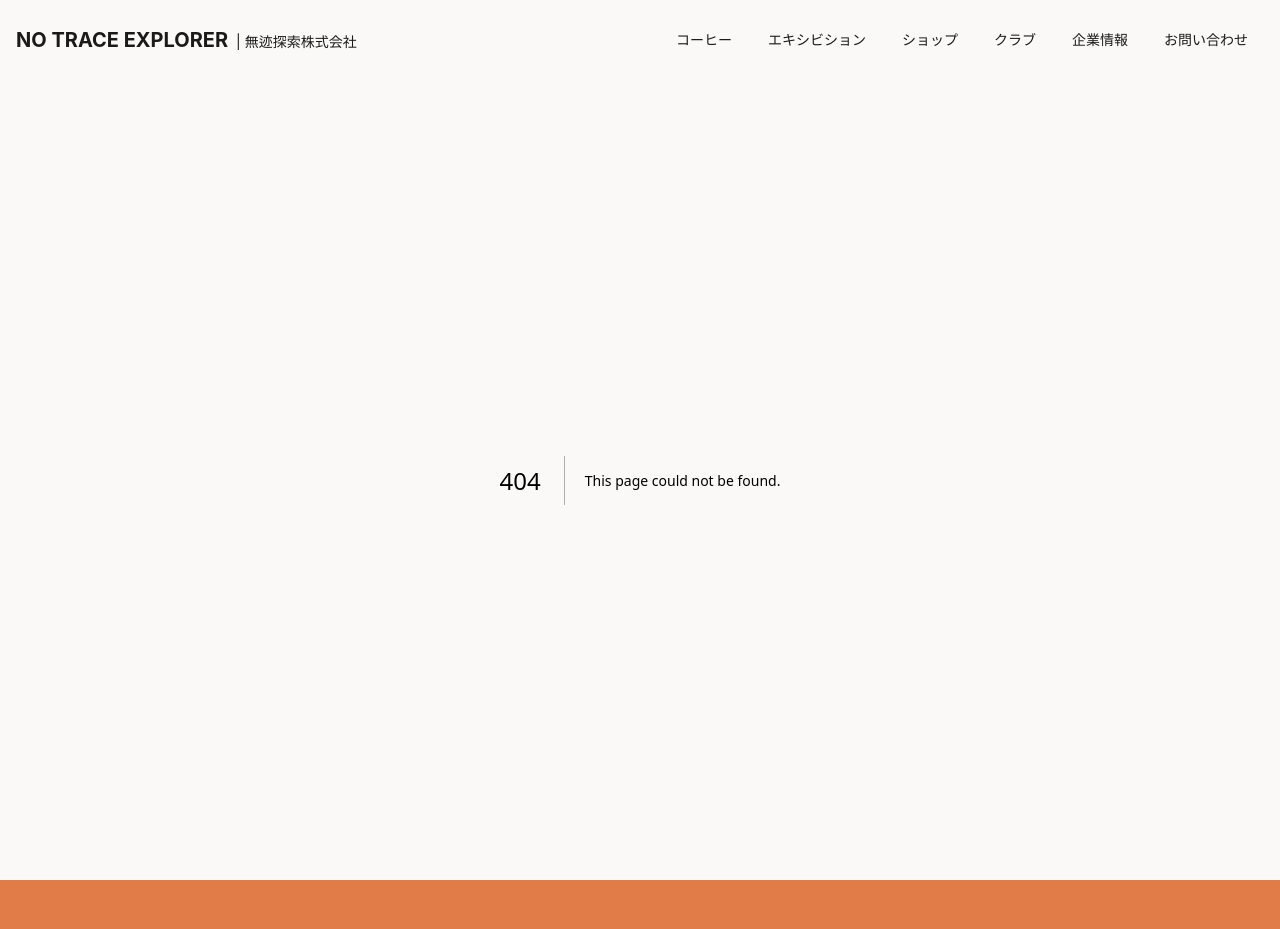
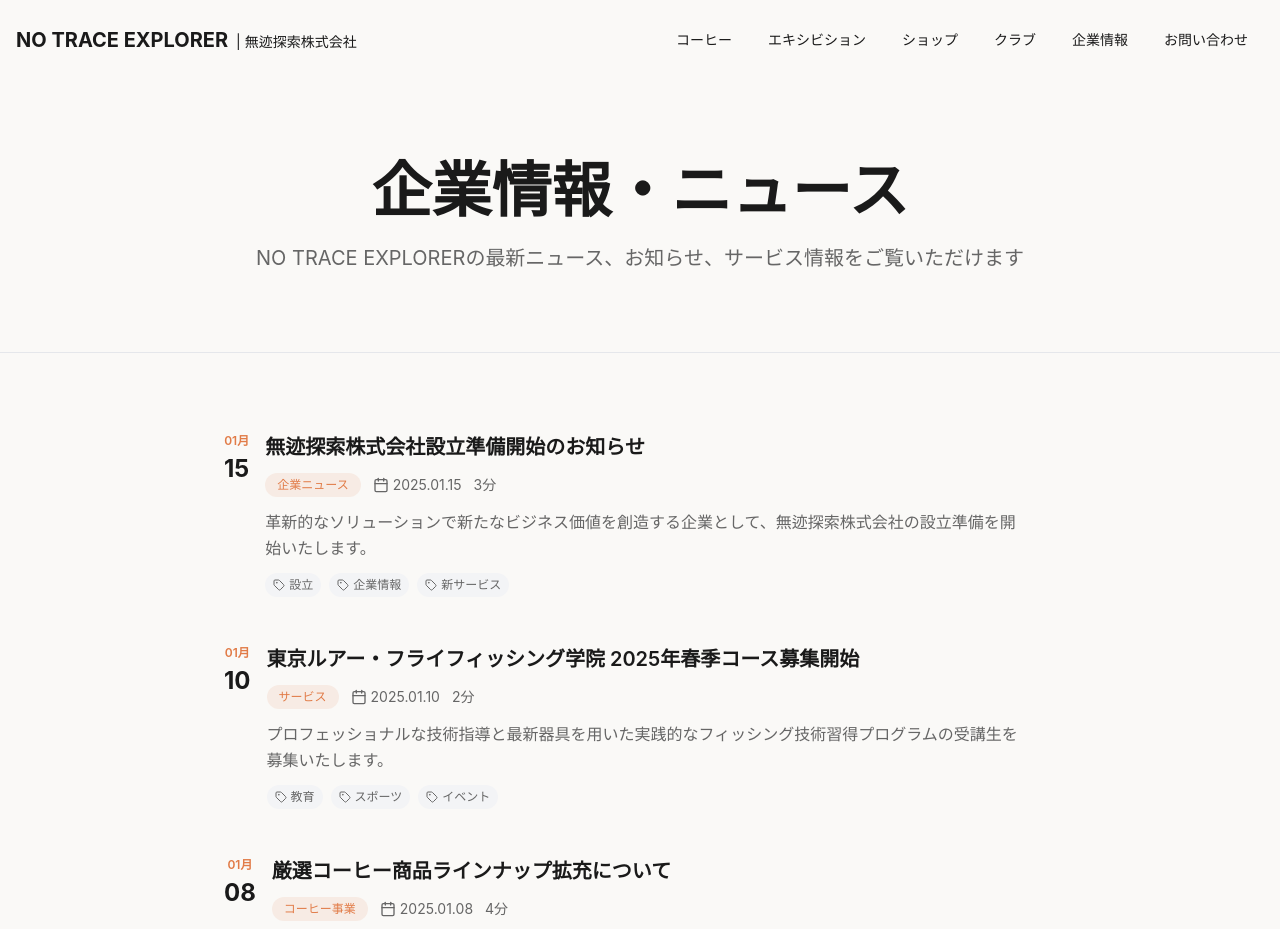
Before and after one commit to kenkakuma/notrace-nextjs, a Next.js app: page /about in a window 1280 px wide. Before the commit this address had no page. Shown: the top 929 px of the page. Built offline with nearby package versions, Linux system fonts and the light colour scheme.

Commit message:
feat: Add About page migration (AboutHeroSection, ArticlesListSection)

```diff
--- /dev/null
+++ b/app/about/page.tsx
@@ -0,0 +1,21 @@
+import { AboutHeroSection } from '@/components/AboutHeroSection'
+import { ArticlesListSection } from '@/components/ArticlesListSection'
+
+export const metadata = {
+  title: '企業情報・ニュース | ABOUT - NO TRACE EXPLORER',
+  description:
+    'NO TRACE EXPLORERの最新ニュース、お知らせ、サービス情報。企業活動の最新情報をご覧いただけます。',
+  keywords: '企業情報、ニュース、お知らせ、サービス情報',
+}
+
+export default function AboutPage() {
+  return (
+    <main className="flex flex-col min-h-screen w-full">
+      {/* About Hero Section */}
+      <AboutHeroSection />
+
+      {/* Articles List Section */}
+      <ArticlesListSection />
+    </main>
+  )
+}
--- /dev/null
+++ b/components/AboutHeroSection.tsx
@@ -0,0 +1,18 @@
+'use client'
+
+export function AboutHeroSection() {
+  return (
+    <section className="py-20 bg-bg-light border-b border-gray-200">
+      <div className="max-w-4xl mx-auto px-4 sm:px-6 lg:px-8 text-center">
+        <div className="animate-fade-in-up">
+          <h1 className="text-5xl md:text-6xl font-bold text-text-dark mb-6">
+            企業情報・ニュース
+          </h1>
+          <p className="text-xl text-text-secondary">
+            NO TRACE EXPLORERの最新ニュース、お知らせ、サービス情報をご覧いただけます
+          </p>
+        </div>
+      </div>
+    </section>
+  )
+}
--- /dev/null
+++ b/components/ArticlesListSection.tsx
@@ -0,0 +1,180 @@
+'use client'
+
+import Link from 'next/link'
+import { ArrowRight, Calendar, Tag } from 'lucide-react'
+
+interface Article {
+  id: number
+  date: string
+  title: string
+  category: string
+  excerpt: string
+  readTime: string
+  content: string
+  tags: string[]
+}
+
+const ARTICLES: Article[] = [
+  {
+    id: 1,
+    date: '2025.01.15',
+    title: '無迹探索株式会社設立準備開始のお知らせ',
+    category: '企業ニュース',
+    excerpt:
+      '革新的なソリューションで新たなビジネス価値を創造する企業として、無迹探索株式会社の設立準備を開始いたします。',
+    readTime: '3分',
+    content: `<h2>設立背景</h2>
+      <p>日本と中国を架け橋とする革新的なビジネスソリューション企業として、無迹探索株式会社の設立を準備いたします。</p>
+      <h2>事業内容</h2>
+      <p>珈琲事業、展示イベント運営、技術研究開発、会員制コミュニティの運営を中心に、高品質なサービスを提供いたします。</p>`,
+    tags: ['設立', '企業情報', '新サービス'],
+  },
+  {
+    id: 2,
+    date: '2025.01.10',
+    title: '東京ルアー・フライフィッシング学院 2025年春季コース募集開始',
+    category: 'サービス',
+    excerpt:
+      'プロフェッショナルな技術指導と最新器具を用いた実践的なフィッシング技術習得プログラムの受講生を募集いたします。',
+    readTime: '2分',
+    content: `<h2>コース概要</h2>
+      <p>東京ルアー・フライフィッシング学院では、初心者から上級者まで、各レベルに合わせた実践的な技術指導を行います。</p>
+      <h2>プログラム内容</h2>
+      <p>最新のフィッシング器具を用いた体験学習、プロガイドによる実地指導、技術認定試験などをご用意しております。</p>`,
+    tags: ['教育', 'スポーツ', 'イベント'],
+  },
+  {
+    id: 3,
+    date: '2025.01.08',
+    title: '厳選コーヒー商品ラインナップ拡充について',
+    category: 'コーヒー事業',
+    excerpt:
+      '世界各地から厳選した高品質コーヒー豆を使用した新商品を順次発表。サステナブルな調達と独自の焙煎技術で最高の品質を実現。',
+    readTime: '4分',
+    content: `<h2>新商品ラインナップ</h2>
+      <p>世界の優良農園から直接仕入れた高品質なコーヒー豆を使用した新商品シリーズを発表いたします。</p>
+      <h2>品質へのこだわり</h2>
+      <p>北京で培った焙煎技術と日本の品質基準を融合させた、唯一無二のコーヒー商品をお届けいたします。</p>`,
+    tags: ['商品', 'コーヒー', '品質'],
+  },
+  {
+    id: 4,
+    date: '2025.01.05',
+    title: '業界リーダー企業とのパートナーシップ契約を締結',
+    category: '企業情報',
+    excerpt:
+      '国内外の業界をリードする企業との戦略的パートナーシップを締結し、新たなビジネス展開を開始いたします。',
+    readTime: '3分',
+    content: `<h2>パートナーシップの意義</h2>
+      <p>業界リーダーとの協業により、革新的なソリューション開発と市場拡大を加速させます。</p>
+      <h2>期待される効果</h2>
+      <p>両社の強みを活かした相乗効果により、顧客価値の最大化を実現いたします。</p>`,
+    tags: ['パートナーシップ', '経営', '拡大'],
+  },
+  {
+    id: 5,
+    date: '2025.01.01',
+    title: '新年のご挨拶とビジョン宣言',
+    category: '企業ニュース',
+    excerpt:
+      '2025年のスタートに際して、無迹探索株式会社の新たなビジョンと経営方針についてお知らせいたします。',
+    readTime: '5分',
+    content: `<h2>2025年のビジョン</h2>
+      <p>日本と中国を架け橋として、グローバルなビジネスソリューション提供企業を目指します。</p>
+      <h2>経営方針</h2>
+      <p>革新、信頼、共創を基本理念として、ステークホルダーとともに持続可能な価値創造に取り組みます。</p>`,
+    tags: ['ビジョン', '経営', '2025'],
+  },
+]
+
+export function ArticlesListSection() {
+  return (
+    <section className="py-20 bg-bg-light">
+      <div className="max-w-4xl mx-auto px-4 sm:px-6 lg:px-8">
+        {/* Articles List */}
+        <div className="space-y-6">
+          {ARTICLES.map((article, index) => (
+            <div
+              key={article.id}
+              className="animate-fade-in-up group cursor-pointer"
+              style={{
+                animation: `fadeInUp 0.8s ease-out ${0.1 * (index + 1)}s forwards`,
+                opacity: 0,
+              }}
+            >
+              <div className="pb-6 border-b border-gray-200 last:border-b-0 hover:pb-6 transition-all">
+                {/* Article Header */}
+                <div className="flex items-start justify-between gap-4">
+                  {/* Date Badge */}
+                  <div className="flex-shrink-0 text-center">
+                    <div className="text-xs font-semibold text-primary mb-1">
+                      {article.date.split('.')[1]}月
+                    </div>
+                    <div className="text-2xl font-bold text-text-dark">
+                      {article.date.split('.')[2]}
+                    </div>
+                  </div>
+
+                  {/* Content */}
+                  <div className="flex-grow min-w-0">
+                    <Link href={`/articles/${article.id}`}>
+                      <h3 className="text-lg md:text-xl font-semibold text-text-dark mb-3 group-hover:text-primary transition-colors line-clamp-2">
+                        {article.title}
+                      </h3>
+                    </Link>
+
+                    {/* Meta Information */}
+                    <div className="flex flex-wrap items-center gap-3 mb-3 text-sm">
+                      <span className="px-3 py-1 bg-primary/10 text-primary rounded-full font-medium text-xs">
+                        {article.category}
+                      </span>
+                      <div className="flex items-center gap-1 text-text-secondary">
+                        <Calendar className="w-4 h-4" />
+                        <span>{article.date}</span>
+                      </div>
+                      <span className="text-text-secondary">{article.readTime}</span>
+                    </div>
+
+                    {/* Excerpt */}
+                    <p className="text-text-secondary leading-relaxed mb-3 line-clamp-2">
+                      {article.excerpt}
+                    </p>
+
+                    {/* Tags */}
+                    <div className="flex flex-wrap gap-2">
+                      {article.tags.map((tag) => (
+                        <span
+                          key={tag}
+                          className="inline-flex items-center gap-1 text-xs text-text-secondary bg-gray-100 px-2 py-1 rounded"
+                        >
+                          <Tag className="w-3 h-3" />
+                          {tag}
+                        </span>
+                      ))}
+                    </div>
+                  </div>
+
+                  {/* Arrow Icon */}
+                  <div className="flex-shrink-0 text-primary opacity-0 group-hover:opacity-100 transition-opacity">
+                    <ArrowRight className="w-5 h-5" />
+                  </div>
+                </div>
+              </div>
+            </div>
+          ))}
+        </div>
+
+        {/* View All Link */}
+        <div className="mt-12 text-center">
+          <Link
+            href="/articles"
+            className="inline-flex items-center gap-2 px-8 py-3 border-2 border-primary text-primary rounded-lg font-semibold hover:bg-primary hover:text-white transition-all duration-300"
+          >
+            すべての記事を見る
+            <ArrowRight className="w-5 h-5" />
+          </Link>
+        </div>
+      </div>
+    </section>
+  )
+}
```
Also changed, not shown: 1 other file (tests, documents, lock files or other folders).
